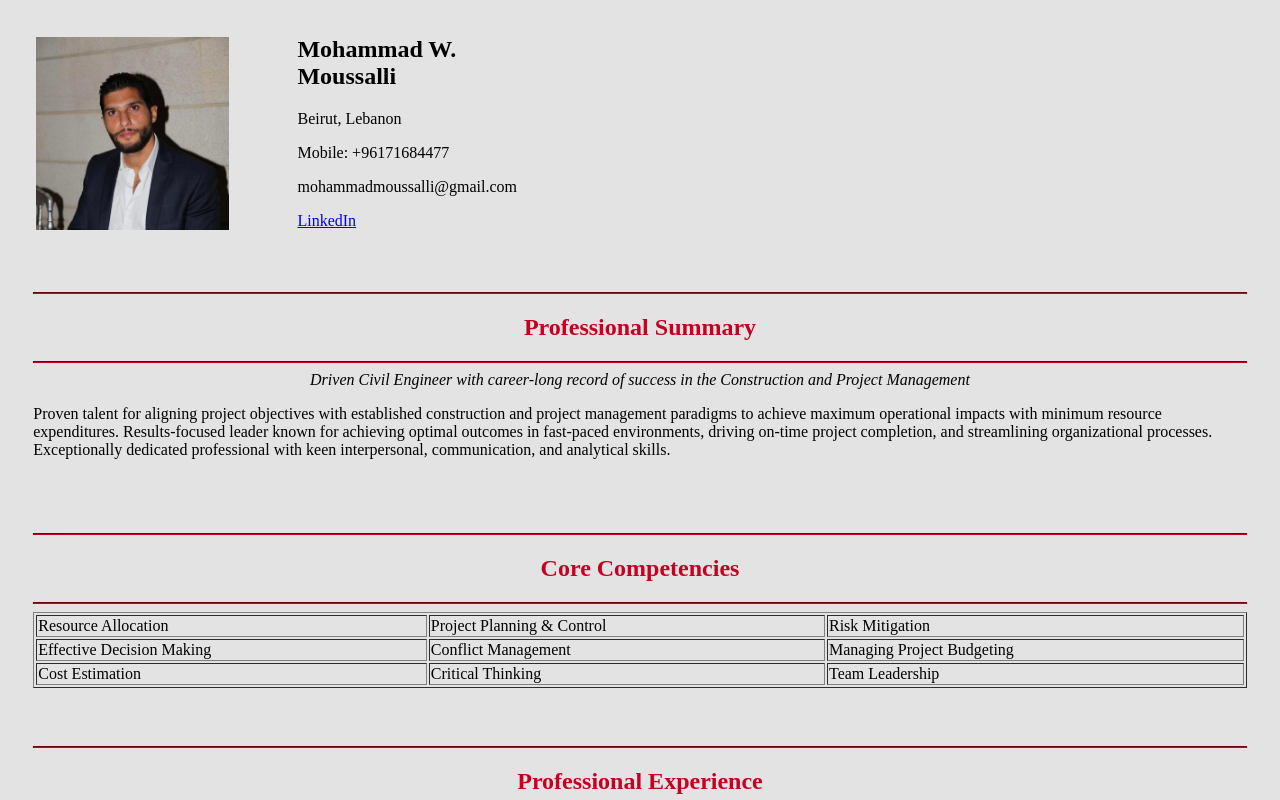
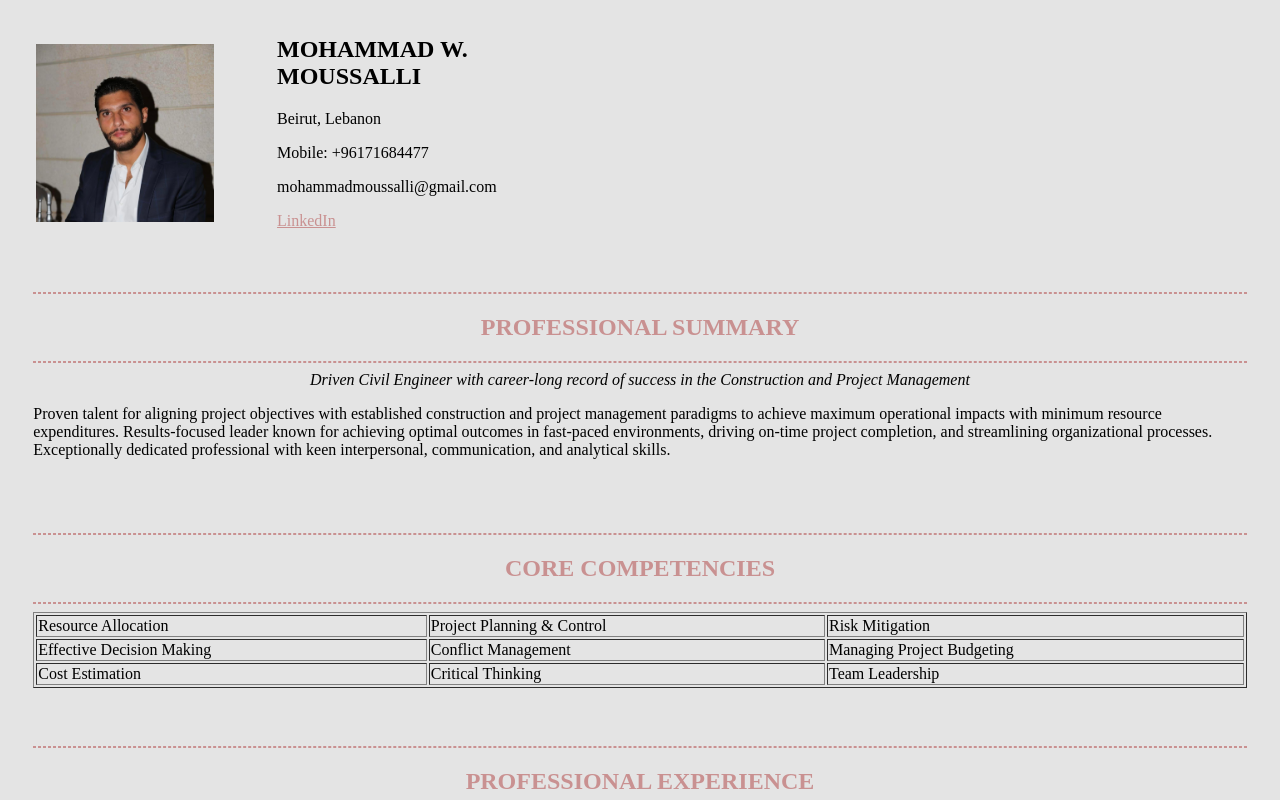
Before and after one commit to mohammad-moussalli/mohammad-moussalli, a plain HTML site: page index.html in a window 1280 px wide. Shown: the top 800 px of the page. Drawn offline with Linux system fonts and the light colour scheme.

Commit message:
Edit Website Style

```diff
--- a/style.css
+++ b/style.css
@@ -1,19 +1,30 @@
 body {
-    background-color: #e3e3e3;
+    background-color: #e4e4e4;
 }
 
 .title{
-    color:#c60021;
+    color:#c99191;
 }
 
-.upper{
+h1{
+    text-transform: uppercase;
+}
+
+h2{
     text-transform: uppercase;
 }
 
 hr{
-    border-color:#c60021;
+    border-color:#c99191;
+    ;
+    border-style: dashed;
+
 }
 
 section{
     padding:2%;
 }
+
+a{
+    color:#c99191
+}
```
